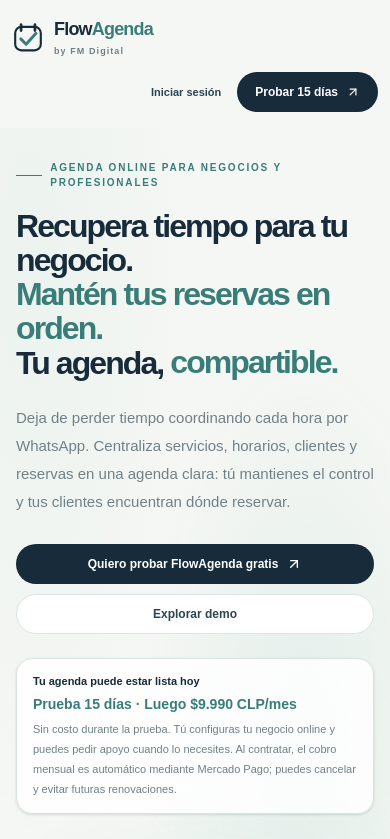
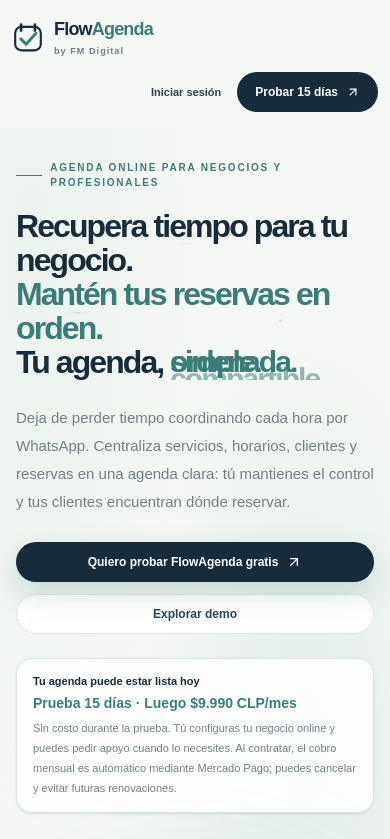
Before and after one commit to UpScaleIAlab/AgrendaFlow, a Next.js app: page / in a window 390 px wide. Shown: the top 839 px of the page. Built offline with nearby package versions, Linux system fonts and the light colour scheme; no server answers.

Commit message:
Add polished responsive hero motion and subtle shooting stars

```diff
--- a/app/globals.css
+++ b/app/globals.css
@@ -20,8 +20,22 @@
 @media(max-width:640px){.whatsapp-float{right:14px;bottom:14px;padding:13px}.whatsapp-float span{display:none}}
 @media(prefers-reduced-motion:reduce){.feature-card,.whatsapp-float{transition:none}}
 
-.hero-motion-word{display:inline-grid;vertical-align:bottom;height:1.08em;overflow:hidden;color:#397D78;min-width:4.8em}.hero-motion-word span{grid-area:1/1;opacity:0;transform:translateY(105%);animation:agenda-word-cycle 9s infinite}.hero-motion-word span:nth-child(2){animation-delay:-6s}.hero-motion-word span:nth-child(3){animation-delay:-3s}
-@keyframes agenda-word-cycle{0%,27%{opacity:1;transform:translateY(0)}33%,100%{opacity:0;transform:translateY(-105%)}}
-@media(prefers-reduced-motion:reduce){.hero-motion-word{height:auto}.hero-motion-word span{display:none;animation:none}.hero-motion-word span:first-child{display:inline;opacity:1;transform:none}}
+/* Premium hero motion: controlled, readable and responsive */
+.hero-glow{isolation:isolate}
+.hero-glow:before{content:"";position:absolute;inset:0;z-index:0;pointer-events:none;background:linear-gradient(115deg,transparent 0%,rgba(57,125,120,0) 38%,rgba(57,125,120,.42) 50%,rgba(169,209,199,.2) 53%,transparent 66%) 18% 12%/100px 1px no-repeat,linear-gradient(115deg,transparent 0%,rgba(57,125,120,0) 38%,rgba(57,125,120,.34) 50%,rgba(169,209,199,.16) 53%,transparent 66%) 76% 22%/76px 1px no-repeat,linear-gradient(115deg,transparent 0%,rgba(57,125,120,0) 38%,rgba(57,125,120,.28) 50%,rgba(169,209,199,.14) 53%,transparent 66%) 55% 7%/64px 1px no-repeat;opacity:.72;animation:hero-shooting-stars 13s ease-in-out infinite}
+.hero-glow:after{content:"";position:absolute;inset:0;z-index:0;pointer-events:none;background:radial-gradient(circle at 14% 22%,rgba(255,255,255,.6) 0 1px,transparent 2px),radial-gradient(circle at 72% 14%,rgba(57,125,120,.26) 0 1px,transparent 2px),radial-gradient(circle at 88% 48%,rgba(255,255,255,.7) 0 1px,transparent 2px);opacity:.6}
+@keyframes hero-shooting-stars{0%,100%{transform:translate3d(0,-8px,0);opacity:.36}45%{transform:translate3d(-24px,20px,0);opacity:.76}70%{transform:translate3d(-12px,12px,0);opacity:.52}}
+.hero-motion-word{display:inline-block;position:relative;vertical-align:bottom;height:1.12em;width:11.7ch;max-width:100%;overflow:hidden;color:#397D78;white-space:nowrap}
+.hero-motion-word span{position:absolute;inset:0 auto auto 0;display:block;white-space:nowrap;opacity:0;transform:translate3d(0,115%,0);will-change:transform,opacity;animation:agenda-word-cycle 9s cubic-bezier(.22,.7,.25,1) infinite}
+.hero-motion-word span:nth-child(2){animation-delay:-6s}.hero-motion-word span:nth-child(3){animation-delay:-3s}
+@keyframes agenda-word-cycle{0%,5%{opacity:0;transform:translate3d(0,115%,0)}12%,76%{opacity:1;transform:translate3d(0,0,0)}86%,100%{opacity:0;transform:translate3d(0,-110%,0)}}
+.hero-cta{position:relative;isolation:isolate;overflow:hidden;box-shadow:0 8px 22px rgba(23,43,58,.16);animation:hero-cta-float 3.8s ease-in-out infinite}
+.hero-cta:after{content:"";position:absolute;inset:-40% auto -40% -45%;width:34%;transform:skewX(-22deg);background:linear-gradient(90deg,transparent,rgba(255,255,255,.28),transparent);animation:hero-cta-shine 5.5s ease-in-out infinite;pointer-events:none}
+.hero-cta svg{transition:transform .25s ease}.hero-cta:hover svg{transform:translate(3px,-3px)}
+@keyframes hero-cta-float{0%,100%{transform:translateY(0);box-shadow:0 8px 22px rgba(23,43,58,.16)}50%{transform:translateY(-2px);box-shadow:0 12px 28px rgba(57,125,120,.22)}}
+@keyframes hero-cta-shine{0%,65%{left:-45%}100%{left:130%}}
+@media(max-width:1023px){.hero-motion-word{width:11.7ch}.hero-glow:before{opacity:.48}}
+@media(max-width:480px){.hero-motion-word{width:11.7ch;font-size:.94em}.hero-cta{animation-duration:4.5s}}
+@media(prefers-reduced-motion:reduce){.hero-glow:before,.hero-cta,.hero-cta:after{animation:none}.hero-motion-word{height:auto;width:auto;max-width:100%;white-space:normal}.hero-motion-word span{display:none;animation:none}.hero-motion-word span:first-child{position:static;display:inline;opacity:1;transform:none}}
 
 @media(max-width:640px){.whatsapp-float-hide-mobile{display:none}}
```
